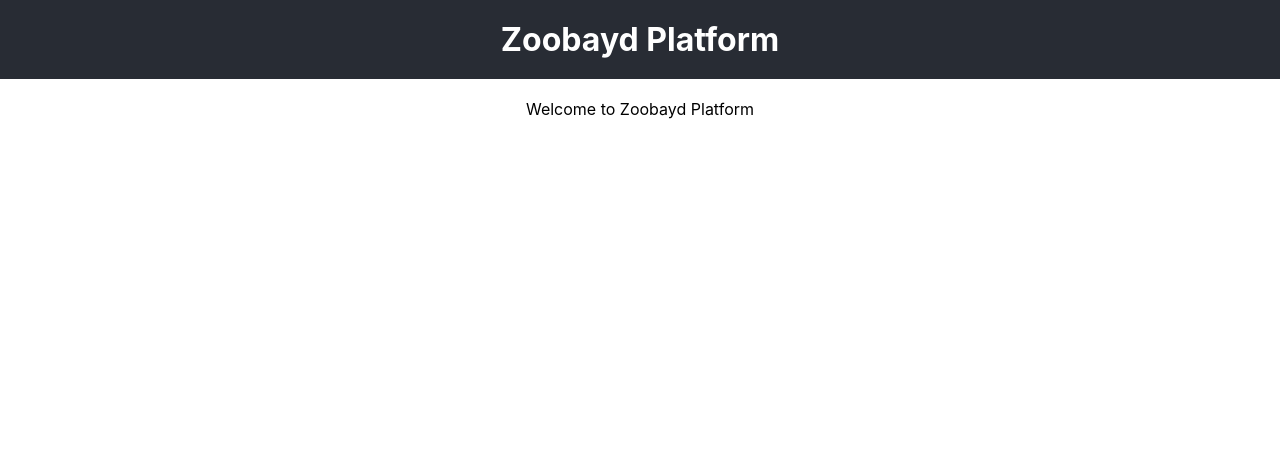
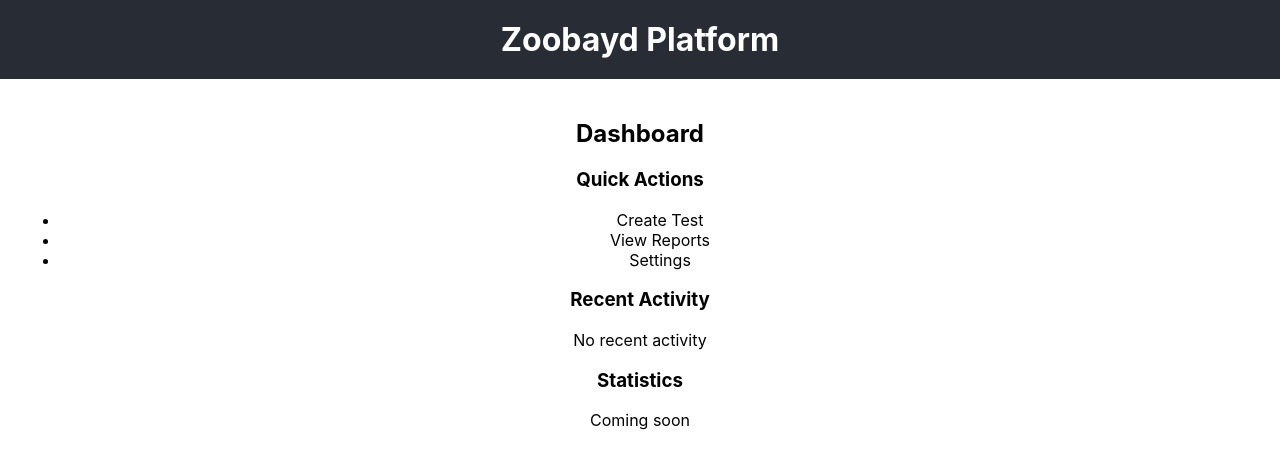
Before and after one commit to ZubeidHendricks/zoobayd-platform, a React (Create React App) app in the folder packages/frontend/: page / in a window 1280 px wide. Shown: the top 468 px of the page. Built offline with nearby package versions, Linux system fonts and the light colour scheme; the HTML template or start-up script is replaced by a standard one.

Commit message:
fix: remove axios dependency and simplify app structure

```diff
--- a/packages/frontend/src/App.tsx
+++ b/packages/frontend/src/App.tsx
@@ -1,5 +1,6 @@
 import React from 'react';
 import { BrowserRouter as Router, Routes, Route } from 'react-router-dom';
+import { Dashboard } from './components/Dashboard';
 
 const App = () => {
   return (
@@ -10,7 +11,7 @@ const App = () => {
         </header>
         <main className="container mx-auto p-4">
           <Routes>
-            <Route path="/" element={<div>Welcome to Zoobayd Platform</div>} />
+            <Route path="/" element={<Dashboard />} />
           </Routes>
         </main>
       </div>
--- a/packages/frontend/src/components/Dashboard.tsx
+++ b/packages/frontend/src/components/Dashboard.tsx
@@ -1,6 +1,6 @@
 import React from 'react';
 
-export const Dashboard: React.FC = () => (
+export const Dashboard = () => (
   <div className="space-y-6">
     <h2>Dashboard</h2>
     <div className="grid grid-cols-1 md:grid-cols-2 lg:grid-cols-3 gap-4">
```
Also changed, not shown: packages/frontend/src/api.ts (+2 -7 lines).
